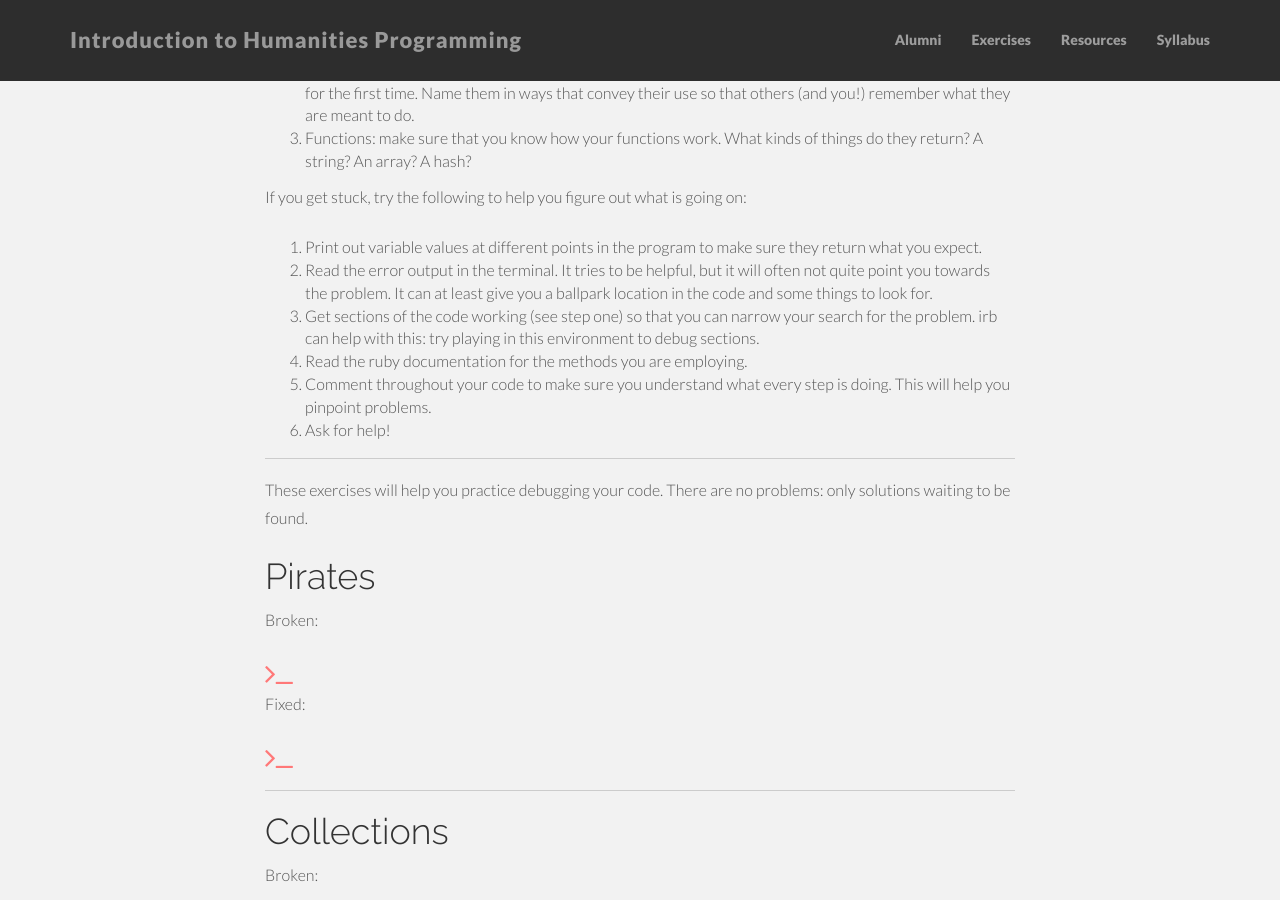
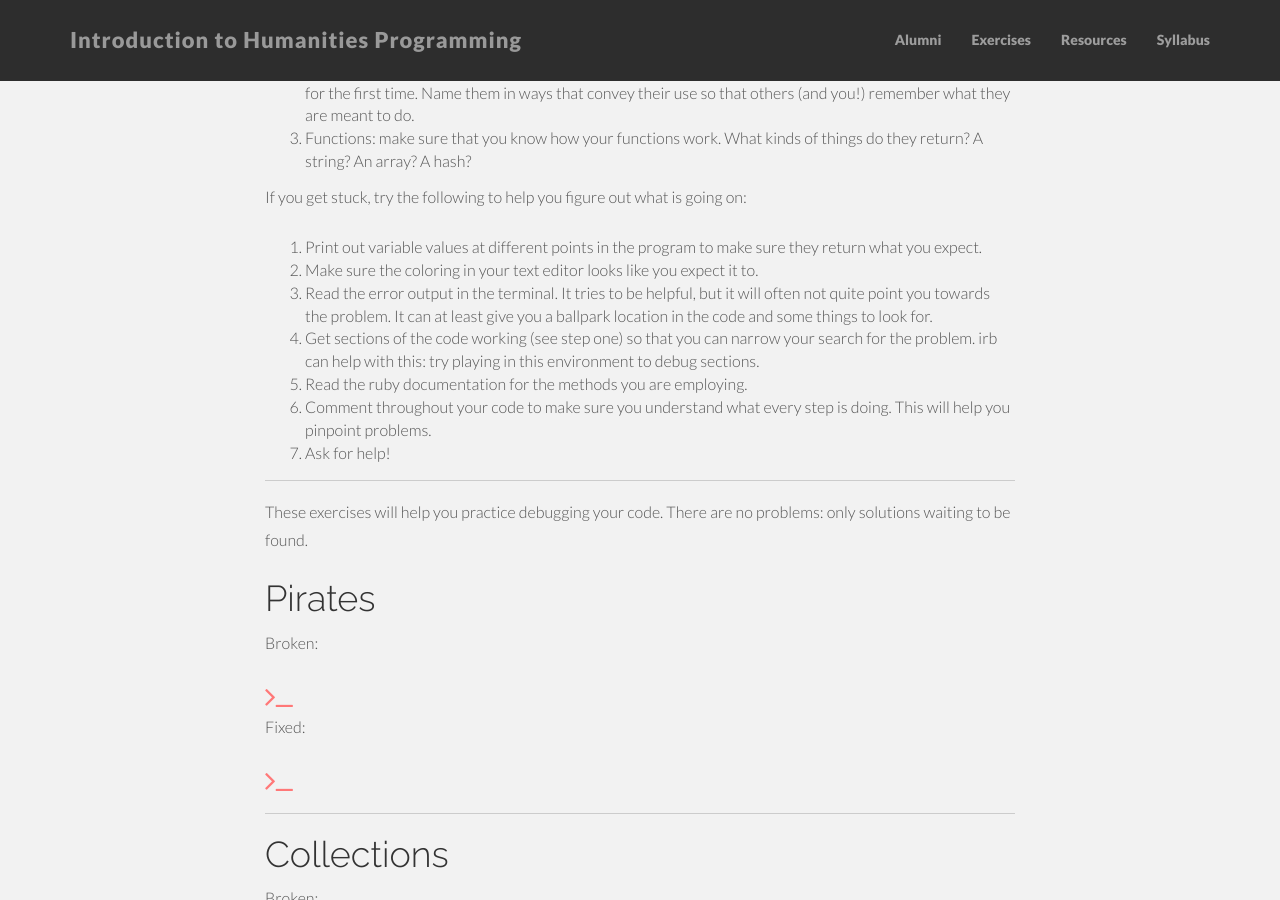
Before and after one commit to humanitiesprogramming/humanitiesprogramming.github.io, a Jekyll site: the page built from broken_ruby.md, in a window 1280 px wide and 900 px high, scrolled down 423 px. Built offline with Jekyll 4.4.1, drawn with Linux system fonts in a browser that asks for light colours; nearby versions of some CDN libraries.

Commit message:
colors suggestion.

```diff
--- a/broken_ruby.md
+++ b/broken_ruby.md
@@ -19,11 +19,12 @@ Many errors in code written by developers at all levels boil down to just a few
 If you get stuck, try the following to help you figure out what is going on:
 
 1.  Print out variable values at different points in the program to make sure they return what you expect.
-2.  Read the error output in the terminal. It tries to be helpful, but it will often not quite point you towards the problem. It can at least give you a ballpark location in the code and some things to look for.
-3.  Get sections of the code working (see step one) so that you can narrow your search for the problem. irb can help with this: try playing in this environment to debug sections.
-4.  Read the ruby documentation for the methods you are employing.
-5.  Comment throughout your code to make sure you understand what every step is doing. This will help you pinpoint problems.
-6.  Ask for help!
+2.  Make sure the coloring in your text editor looks like you expect it to.
+3.  Read the error output in the terminal. It tries to be helpful, but it will often not quite point you towards the problem. It can at least give you a ballpark location in the code and some things to look for.
+4.  Get sections of the code working (see step one) so that you can narrow your search for the problem. irb can help with this: try playing in this environment to debug sections.
+5.  Read the ruby documentation for the methods you are employing.
+6.  Comment throughout your code to make sure you understand what every step is doing. This will help you pinpoint problems.
+7.  Ask for help!
 
 <hr/>
 
```
